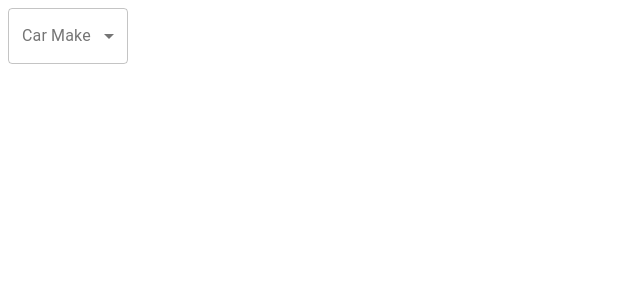
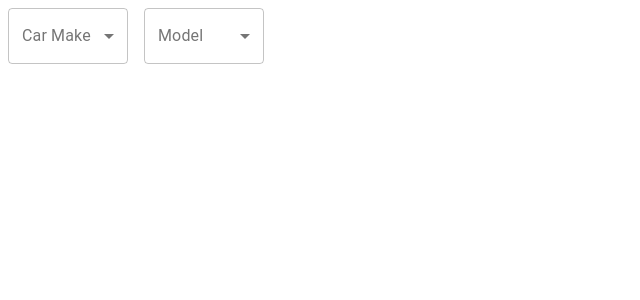
Before and after one commit to perrinjack/Coranavirus-Portal, a React (Create React App) app: page / in a window 1280 px wide. Shown: the top 300 px of the page, without its empty margins (0-640 px from the left). Built offline with nearby package versions, Linux system fonts and the light colour scheme.

Commit message:
Car Model select box renders

```diff
--- a/src/App.js
+++ b/src/App.js
@@ -21,7 +21,8 @@ function App() {
   const classes = useStyles();
   const [make, setMake] = React.useState('');
   const databaseMakes = ['Audi', 'BMW', 'Tesla'];
-
+  const [model, setModel] = React.useState('');
+  const [modelList, setModelList] = React.useState(['hello', 'jack', 'one']);
   const handleChange = (event) => {
     setMake(event.target.value);
   };
@@ -42,6 +43,20 @@ function App() {
           ))}
         </Select>
       </FormControl>
+
+      <FormControl variant="outlined" className={classes.formControl}>
+        <InputLabel id="demo-simple-select-outlined-label">Model</InputLabel>
+        <Select
+          labelId="demo-simple-select-outlined-label"
+          id="demo-simple-select-outlined"
+          value={model}
+          label="Car Model"
+        >
+          {modelList.map((x) => (
+            <MenuItem value={x}>{x}</MenuItem>
+          ))}
+        </Select>
+      </FormControl>
     </div>
   );
 }
```
